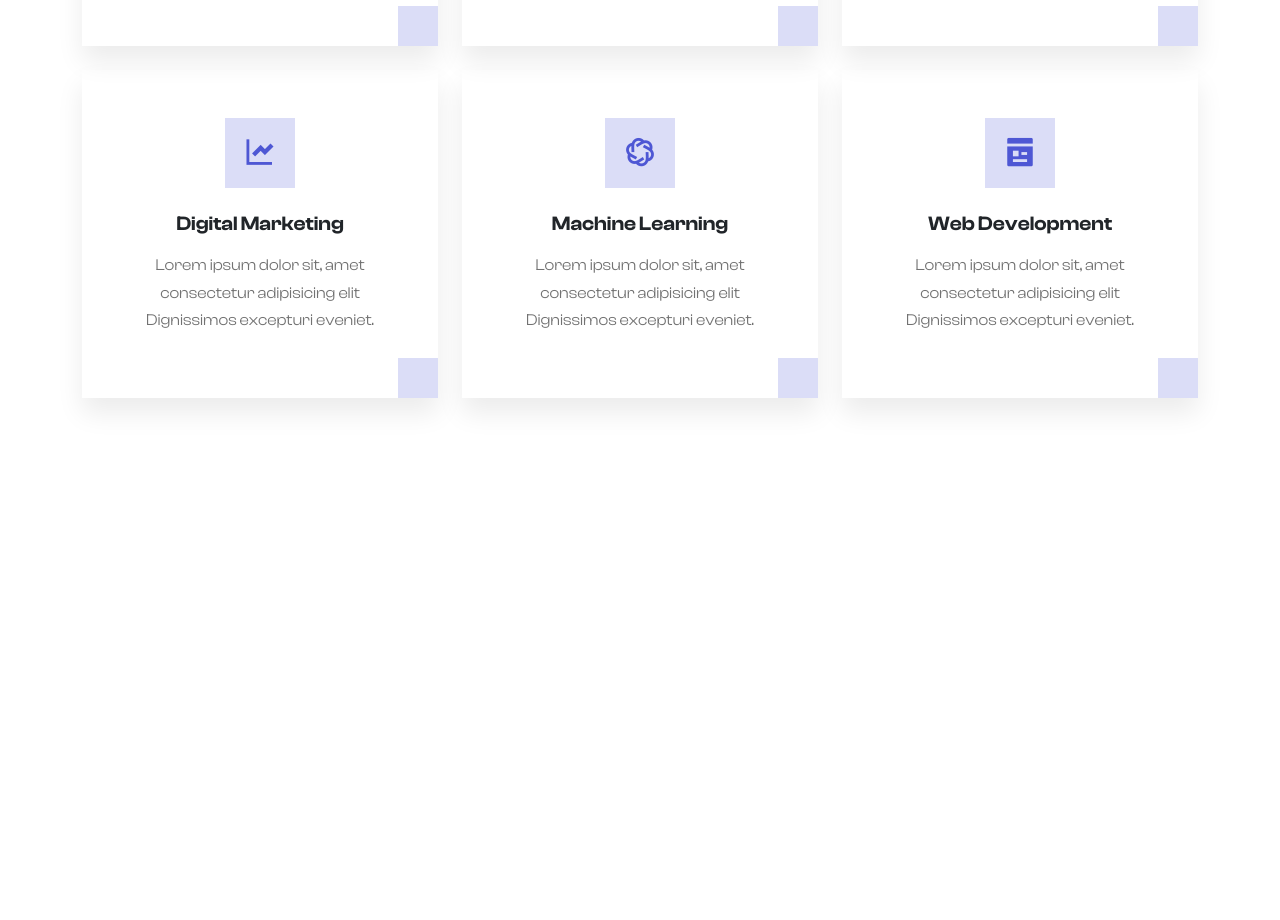
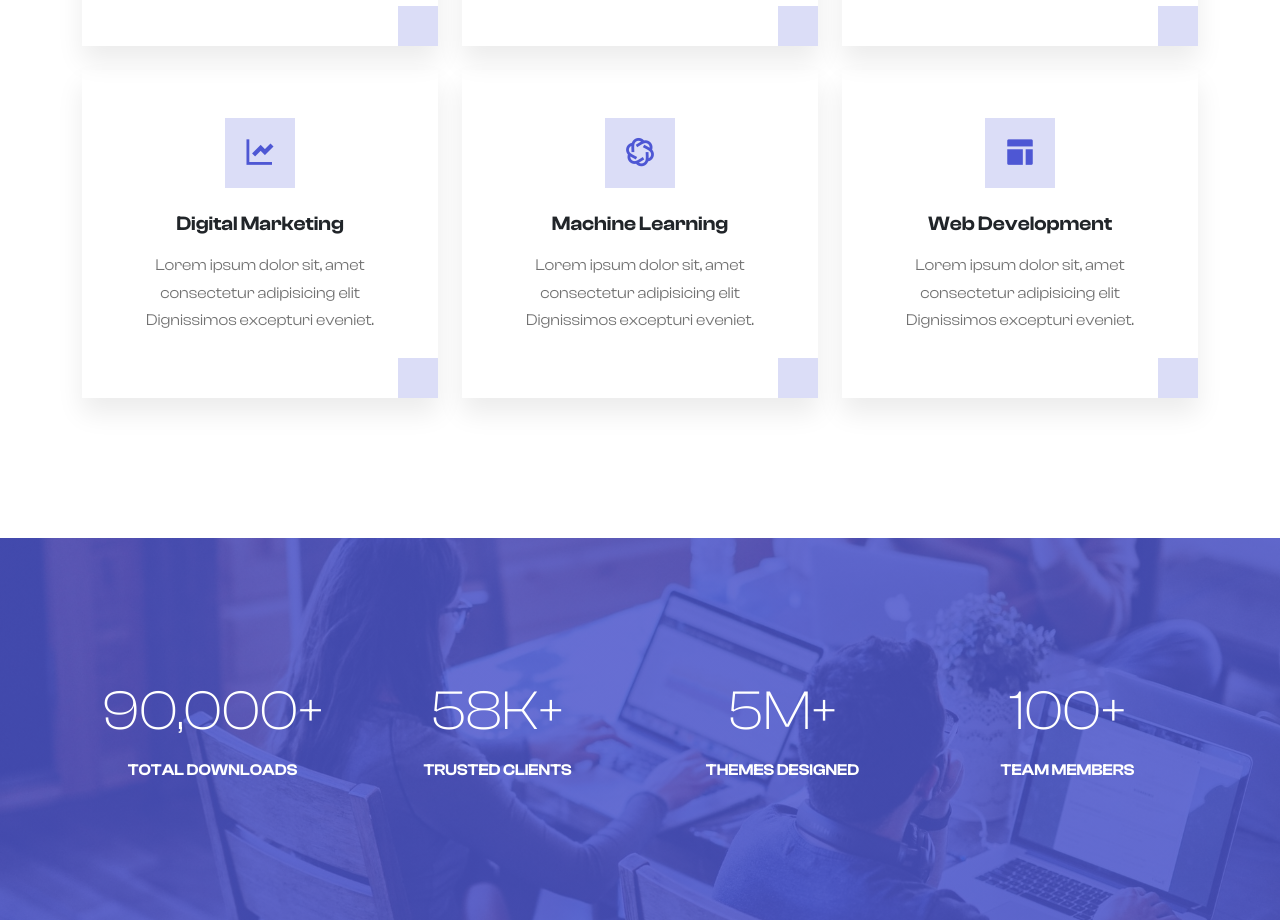
Before and after one commit to MR-0-BEN/Elixir-Template, a React (Vite) app: page / in a window 1280 px wide. Shown: the part 2620-3540 px from the top of the page. Before the commit the page ends 3158 px from the top, so only its background shows below. Built offline with nearby package versions, Linux system fonts and the light colour scheme.

Commit message:
Added Counter component to App.jsx and updated icon in Services.jsx

```diff
--- a/src/App.jsx
+++ b/src/App.jsx
@@ -1,5 +1,6 @@
 import "./App.css";
 import About from "./components/About";
+import Counter from "./components/Counter";
 import Hero from "./components/Hero";
 import NavBar from "./components/NavBar";
 import Services from "./components/Services";
@@ -11,6 +12,7 @@ function App() {
       <Hero/>
       <About/>
       <Services/>
+      <Counter/>
     </div>
   );
 }
--- /dev/null
+++ b/src/components/Counter.css
@@ -0,0 +1,9 @@
+.counter {
+  background: linear-gradient(
+      rgba(var(--c-brand-rgb), 0.8),
+      rgba(var(--c-brand-rgb), 0.8)
+    ),
+    url("../assets/images/counter.jpg");
+  background-position: center;
+  background-size: cover;
+}
--- /dev/null
+++ b/src/components/Counter.jsx
@@ -0,0 +1,31 @@
+import React from "react";
+import "./Counter.css";
+
+const Counter = () => {
+  return (
+    <section id="counter" className="counter section-padding">
+      <div className="container">
+        <div className="row g-4 text-center">
+          <div className="col-lg-3 col-sm-6">
+            <h1 className="text-white display-4">90,000+</h1>
+            <h6 className=" text-uppercase mt-3 mb-0 text-white">Total Downloads</h6>
+          </div>
+          <div className="col-lg-3 col-sm-6">
+            <h1 className="text-white display-4">58K+</h1>
+            <h6 className=" text-uppercase mt-3 mb-0 text-white">Trusted clients</h6>
+          </div>
+          <div className="col-lg-3 col-sm-6">
+            <h1 className="text-white display-4">5M+</h1>
+            <h6 className=" text-uppercase mt-3 mb-0 text-white" >themes designed</h6>
+          </div>
+          <div className="col-lg-3 col-sm-6 ">
+            <h1 className="text-white display-4">100+</h1>
+            <h6 className=" text-uppercase mt-3 mb-0 text-white">team members</h6>
+          </div>
+        </div>
+      </div>
+    </section>
+  );
+};
+
+export default Counter;
--- a/src/components/Services.jsx
+++ b/src/components/Services.jsx
@@ -81,7 +81,7 @@ const Services = () => {
           <div className="col-lg-4 col-sm-6 ">
             <div className="service position-relative z-2 overflow-hidden  theme-shadow p-lg-5 p-4">
               <div className="icon-box">
-                <i class="ri-pages-fill"></i>
+                <i class="ri-layout-fill"></i>
               </div>
               <h5 className="mt-4 mb-3 text">Web Development</h5>
               <p hover:text-white>
```
